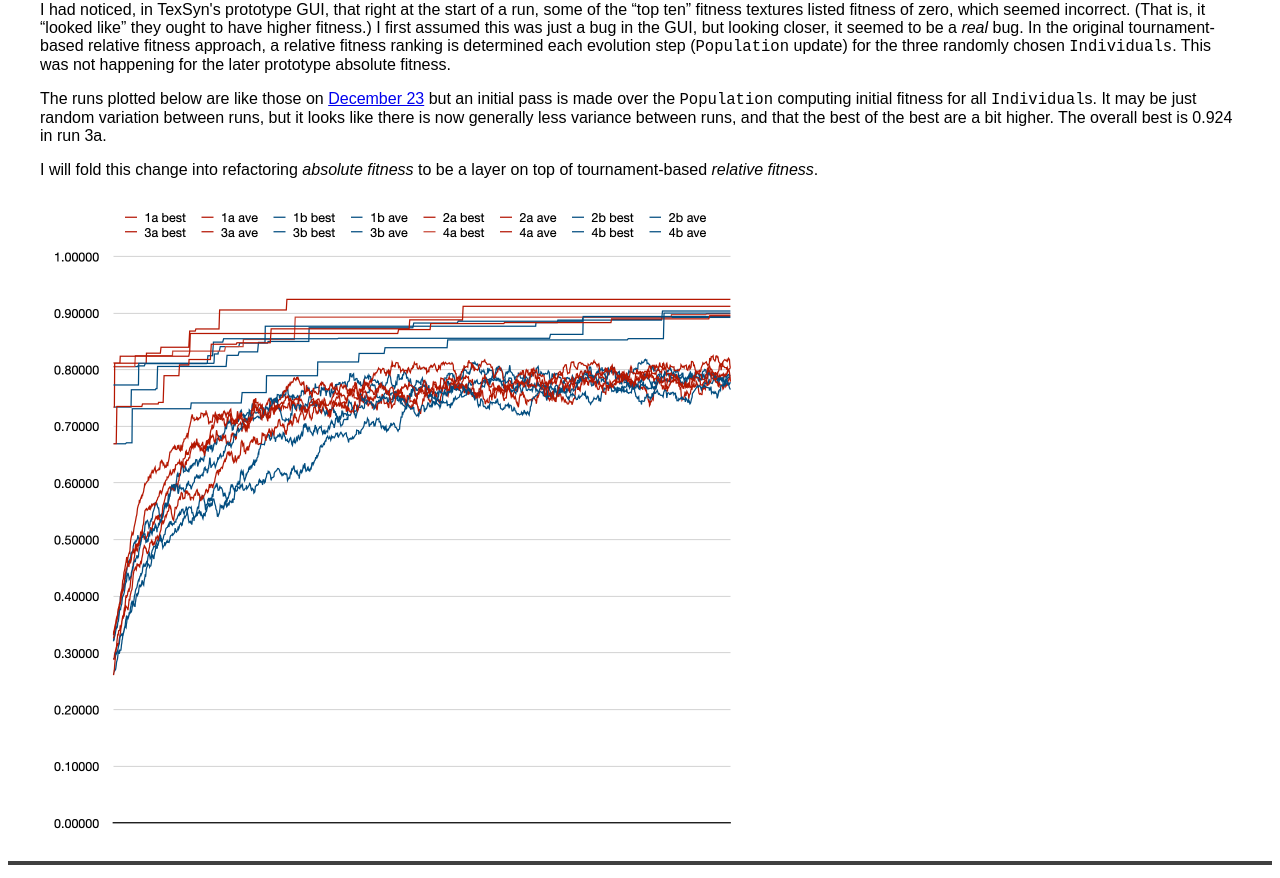
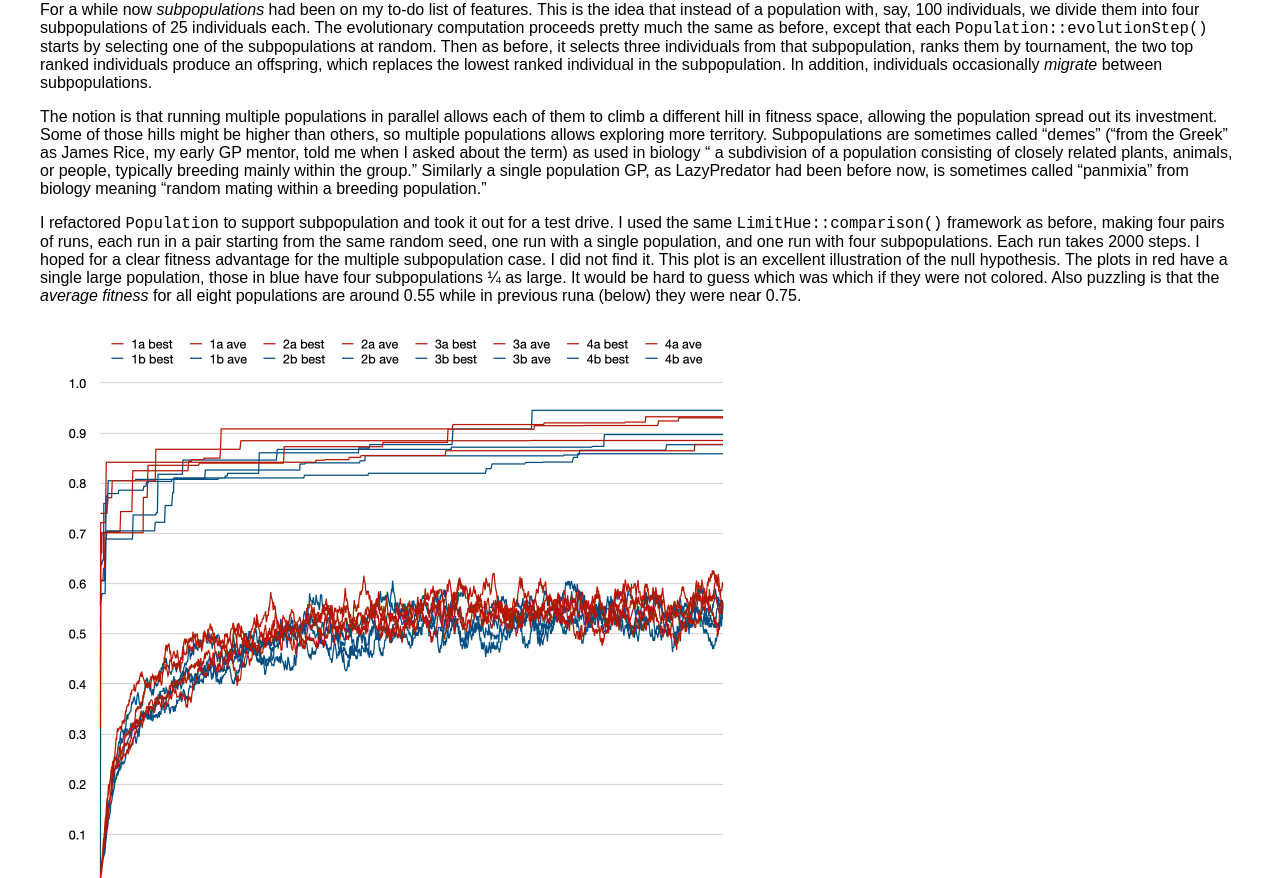
Before and after one commit to cwreynolds/LazyPredator, a plain HTML site: page docs/index.html in a window 1280 px wide. Shown: the part 678-1556 px from the top of the page. Drawn offline with Linux system fonts and the light colour scheme.

Commit message:
Doc post about subpopulations/demes.

```diff
--- a/docs/index.html
+++ b/docs/index.html
@@ -51,6 +51,7 @@
       <h1>Title</h1>
       <p>...</p>
       <pre>x</pre>
+      <img src="images/xxx" alt="" title="" height="" width="">
     </div>
     <!-- --------------------------------------------------------------------------- -->
     </style>
@@ -105,6 +106,47 @@
       details of the implementation. On the other hand, I do want it to be more
       prose-like than the terse <code>git commit</code> messages.)</p>
     <br style="##########################################################################">
+    <div class="post" id="20210103"> <a href="#20210103" class="date">January
+        3, 2021</a>
+      <h1>GP with subpopulations — “demes”</h1>
+      <p>For a while now <em>subpopulations</em> had been on my to-do list of
+        features. This is the idea that instead of a population with, say, 100
+        individuals, we divide them into four subpopulations of 25 individuals
+        each. The evolutionary computation proceeds pretty much the same as
+        before, except that each <code>Population::evolutionStep()</code>
+        starts by selecting one of the subpopulations at random. Then as before,
+        it selects three individuals from that subpopulation, ranks them by
+        tournament, the two top ranked individuals produce an offspring, which
+        replaces the lowest ranked individual in the subpopulation. In addition,
+        individuals occasionally <em>migrate</em> between subpopulations.</p>
+      <p>The notion is that running multiple populations in parallel allows each
+        of them to climb a different hill in fitness space, allowing the
+        population spread out its investment. Some of those hills might be
+        higher than others, so multiple populations allows exploring more
+        territory. Subpopulations are sometimes called “demes” (“from the Greek”
+        as James Rice, my early GP mentor, told me when I asked about the term)
+        as used in biology “
+        <meta charset="utf-8">
+        a subdivision of a population consisting of closely related plants,
+        animals, or people, typically breeding mainly within the group.”
+        Similarly a single population GP, as LazyPredator had been before now,
+        is sometimes called “panmixia” from biology meaning “random mating
+        within a breeding population.”</p>
+      <p>I refactored <code>Population</code> to support subpopulation and took
+        it out for a test drive. I used the same <code>LimitHue::comparison()</code>
+        framework as before, making four pairs of runs, each run in a pair
+        starting from the same random seed, one run with a single population,
+        and one run with four subpopulations. Each run takes 2000 steps. I hoped
+        for a clear fitness advantage for the multiple subpopulation case. I did
+        not find it. This plot is an excellent illustration of the null
+        hypothesis. The plots in red have a single large population, those in
+        blue have four subpopulations ¼ as large. It would be hard to guess
+        which was which if they were not colored. Also puzzling is that the <em>average
+          fitness</em> for all eight populations are around 0.55 while in
+        previous runa (below) they were near 0.75. </p>
+      <img src="images/20210103_LimitHue_Comparison.png" alt="LimitHue::comparison() subpopulations"
+        title="LimitHue::comparison() subpopulations" height="588" width="710">
+    </div>
     <div class="post" id="20201226"> <a href="#20201226" class="date">December
         26, 2020</a>
       <h1>Oops, now computing initial “absolute fitness”</h1>
```
Also changed, not shown: docs/images/20210103_LimitHue_Comparison.png (added).
